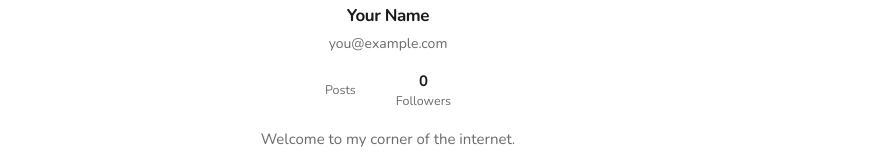
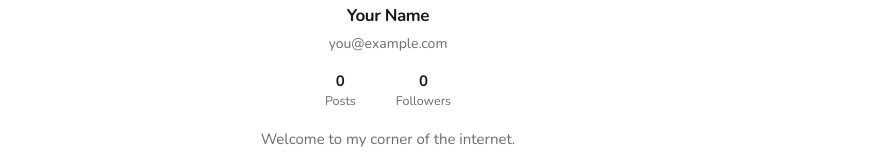
Before and after one commit to rajplays66/Pixlyn, a Next.js app: page / in a window 1280 px wide. Shown: the part 429-589 px from the top of the page, without its empty margins (252-1145 px from the left). Built offline with nearby package versions, Linux system fonts and the light colour scheme; no server answers; the database is empty.

Commit message:
Add postCount prop to ProfileHeader component

```diff
--- a/app/page.js
+++ b/app/page.js
@@ -11,7 +11,7 @@ export default async function HomePage() {
   return (
     <main className="min-h-screen bg-white">
       <SiteHeader />
-      <ProfileHeader profile={profile} />
+      <ProfileHeader profile={profile} postCount={posts.length} />
       <div className="h-8 sm:h-10" />
       <PostGrid posts={posts} />
     </main>
```
